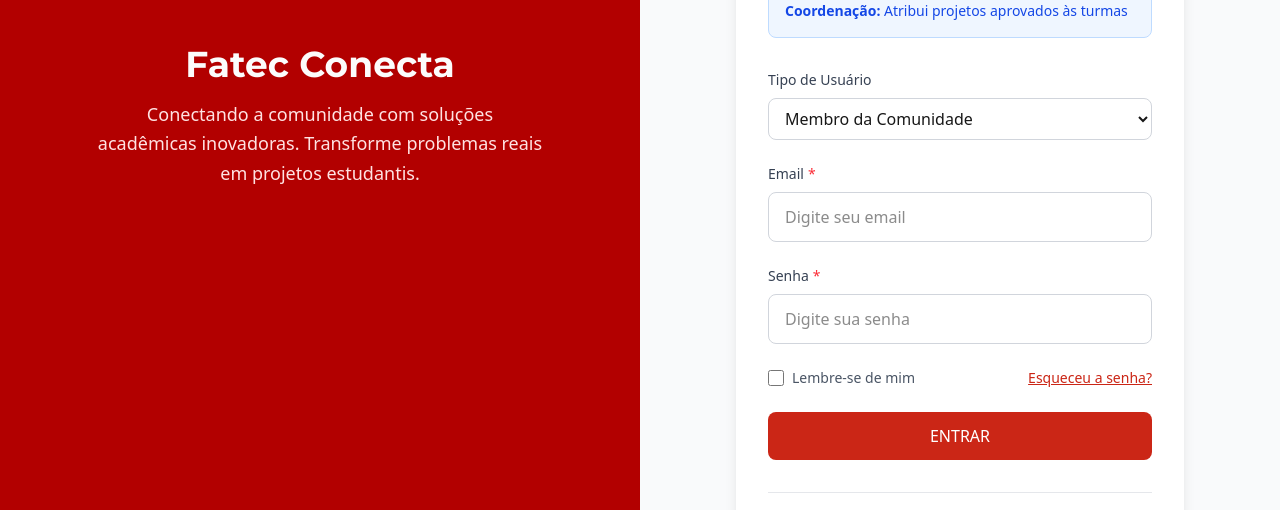
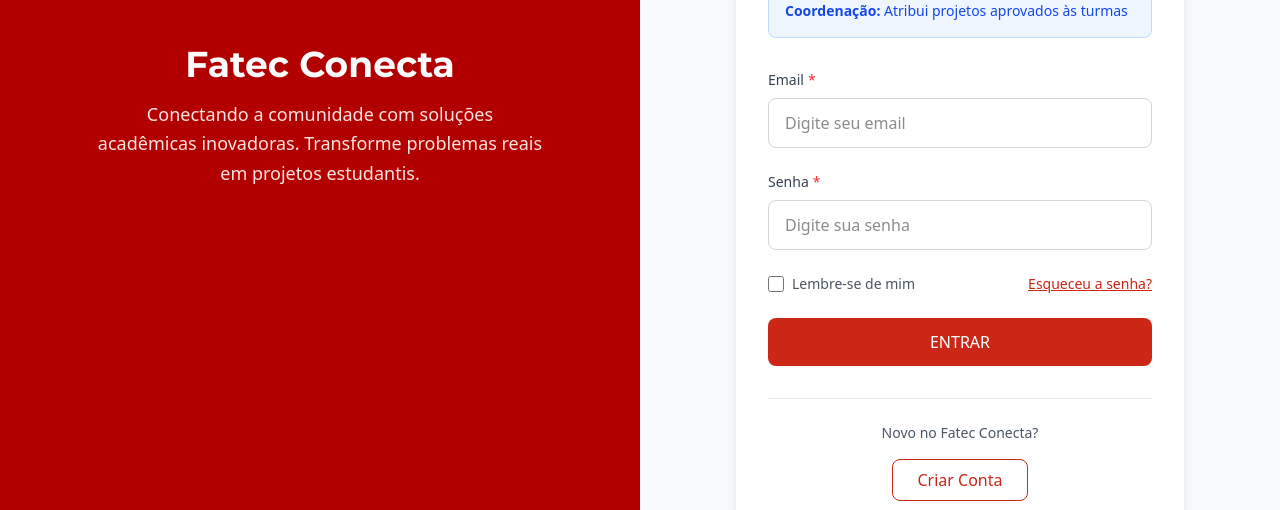
Before and after one commit to LuckyLabs-Fatec/conecta-fatec, a Next.js app: page /autenticacao in a window 1280 px wide. Shown: the part 284-794 px from the top of the page. Built offline with nearby package versions, Linux system fonts and the light colour scheme.

Commit message:
feat: add mock user authentication and update login/register logic to use mock credentials

```diff
--- a/src/app/autenticacao/page.tsx
+++ b/src/app/autenticacao/page.tsx
@@ -8,20 +8,17 @@ import { LoginAside, Input } from "@/components"
 import Link from "next/link";
 import { useAuth, UserRole } from "@/hooks/useAuth";
 import { loginSchema, LoginSchema } from '@/domain/auth/schemas/login.schema';
+import { resolveMockUser } from '@/domain/auth/mockUsers';
 
 export default function LoginPage () {
     const router = useRouter();
     const { login } = useAuth();
     const [isLoading, setIsLoading] = useState(false);
+    const [authError, setAuthError] = useState<string | null>(null);
 
-    const {
-        register,
-        handleSubmit,
-        formState: { errors }
-    } = useForm({
+    const { register, handleSubmit, setError, formState: { errors } } = useForm({
         resolver: zodResolver(loginSchema),
         defaultValues: {
-            userType: 'comunidade',
             email: '',
             password: ''
         }
@@ -31,22 +28,34 @@ export default function LoginPage () {
         setIsLoading(true);
         try {
             // Simulate API delay
+            setAuthError(null);
             await new Promise(resolve => setTimeout(resolve, 800));
+
+            const mock = resolveMockUser(data.email, data.password);
+            if (!mock) {
+                setAuthError('Email ou senha inválidos. Consulte as credenciais em MOCK_LOGINS.md.');
+                setError('email', { type: 'manual', message: ' ' });
+                setError('password', { type: 'manual', message: 'Email ou senha inválidos' });
+                return;
+            }
+
+            const role: UserRole = mock.role;
+            const name = mock.name;
 
             const userData = {
                 id: '1',
-                name: data.email.split('@')[0].charAt(0).toUpperCase() + data.email.split('@')[0].slice(1),
+                name,
                 email: data.email,
                 avatar: `https://doodleipsum.com/700/avatar?i=fd7c77f6b306c724bb34cc62124ff04e`,
                 loginTime: new Date().toISOString(),
-                role: data.userType as UserRole,
-                ...(data.userType === 'coordenacao' && { department: 'Desenvolvimento de Software Multiplataforma' }),
-                ...(data.userType === 'mediador' && { specialization: 'Tecnologia e Inovação' })
+                role,
+                ...(mock.department && { department: mock.department }),
+                ...(mock.specialization && { specialization: mock.specialization })
             };
 
             login(userData);
 
-            const redirectPath = data.userType === 'mediador' || data.userType === 'coordenacao'
+            const redirectPath = role === 'mediador' || role === 'coordenacao'
                 ? '/validar-ideias'
                 : '/';
             router.push(redirectPath);
@@ -83,21 +92,12 @@ export default function LoginPage () {
                         </header>
 
                         <Form onSubmit={handleSubmit(onSubmit)} className="flex flex-col gap-6">
-                            <div>
-                                <label htmlFor="userType" className="block text-sm font-medium text-gray-700 mb-2">
-                                    Tipo de Usuário
-                                </label>
-                                <select
-                                    id="userType"
-                                    {...register('userType')}
-                                    className="w-full px-3 py-2 border border-gray-300 rounded-lg focus:ring-2 focus:ring-[#CB2616] focus:border-[#CB2616] outline-none"
-                                >
-                                    <option value="comunidade">Membro da Comunidade</option>
-                                    <option value="mediador">Mediador</option>
-                                    <option value="coordenacao">Coordenação</option>
-                                </select>
-                                {errors.userType && <p className="text-sm text-red-600 mt-1">{errors.userType.message}</p>}
-                            </div>
+                            {authError && (
+                                <div className="bg-red-50 border border-red-200 text-red-700 rounded-lg p-3">
+                                    {authError}
+                                </div>
+                            )}
+                            {/* Removido: seleção de tipo de usuário. O perfil é determinado por email/senha mock. */}
 
                             <Input
                                 label="Email"
--- a/src/app/cadastro/usuario/page.tsx
+++ b/src/app/cadastro/usuario/page.tsx
@@ -5,7 +5,7 @@ import { useForm } from 'react-hook-form';
 import { zodResolver } from '@hookform/resolvers/zod';
 import { Form } from "@base-ui-components/react/form"
 import { LoginAside, Input } from "@/components"
-import { useAuth, UserRole } from "@/hooks/useAuth"
+import { useAuth } from "@/hooks/useAuth"
 import Link from "next/link";
 import { registerSchema, RegisterSchema } from '@/domain/auth/schemas/register.schema';
 
@@ -14,7 +14,7 @@ export default function RegisterPage() {
     const { login } = useAuth();
     const [isLoading, setIsLoading] = useState(false);
 
-    const { register, handleSubmit, watch, formState: { errors } } = useForm({
+    const { register, handleSubmit, formState: { errors } } = useForm({
         resolver: zodResolver(registerSchema),
         defaultValues: {
             name: '',
@@ -22,14 +22,9 @@ export default function RegisterPage() {
             phone: '',
             password: '',
             confirmPassword: '',
-            userType: 'comunidade',
-            department: '',
-            specialization: '',
             agreeToTerms: false
         }
     });
-
-    const userType = watch('userType');
 
     const onSubmit = async (data: RegisterSchema) => {
         setIsLoading(true);
@@ -43,16 +38,12 @@ export default function RegisterPage() {
                 email: data.email,
                 avatar: `https://doodleipsum.com/700/avatar?i=${Math.random()}`,
                 loginTime: new Date().toISOString(),
-                role: data.userType as UserRole,
-                ...(data.userType === 'coordenacao' && { department: data.department }),
-                ...(data.userType === 'mediador' && { specialization: data.specialization })
+                role: 'comunidade' as const
             };
 
             login(userData);
 
-            const redirectPath = data.userType === 'mediador' || data.userType === 'coordenacao'
-                ? '/validar-ideias'
-                : '/';
+            const redirectPath = '/';
             router.push(redirectPath);
         } catch (error) {
             console.error('Erro ao criar conta:', error);
@@ -93,21 +84,7 @@ export default function RegisterPage() {
                         </header>
 
                         <Form onSubmit={handleSubmit(onSubmit)} className="flex flex-col gap-6">
-                            <div>
-                                <label htmlFor="userType" className="block text-sm font-medium text-gray-700 mb-2">
-                                    Tipo de Usuário *
-                                </label>
-                                <select
-                                    id="userType"
-                                    {...register('userType')}
-                                    className="w-full px-3 py-2 border border-gray-300 rounded-lg focus:ring-2 focus:ring-[#CB2616] focus:border-[#CB2616] outline-none"
-                                    required
-                                >
-                                    <option value="comunidade">Membro da Comunidade</option>
-                                    <option value="mediador">Mediador</option>
-                                    <option value="coordenacao">Coordenação</option>
-                                </select>
-                            </div>
+                            {/* Removido: seleção de tipo de usuário no cadastro. Novas contas são "comunidade". */}
 
                             <Input
                                 label="Nome completo"
@@ -138,31 +115,7 @@ export default function RegisterPage() {
                                 error={errors.phone?.message}
                             />
 
-                            {userType === 'coordenacao' && (
-                                <Input
-                                    label="Departamento"
-                                    id="department"
-                                    type="text"
-                                    placeholder="Ex: Desenvolvimento de Software Multiplataforma"
-                                    required={true}
-                                    {...register('department')}
-                                    error={errors.department?.message}
-                                    description="Informe o departamento que você representa"
-                                />
-                            )}
-
-                            {userType === 'mediador' && (
-                                <Input
-                                    label="Especialização"
-                                    id="specialization"
-                                    type="text"
-                                    placeholder="Ex: Tecnologia e Inovação, Sustentabilidade"
-                                    required={true}
-                                    {...register('specialization')}
-                                    error={errors.specialization?.message}
-                                    description="Informe sua área de especialização"
-                                />
-                            )}
+                            {/* Removidos campos condicionais de coordenação e mediador. */}
 
                             <Input
                                 label="Senha"
--- /dev/null
+++ b/src/domain/auth/mockUsers.ts
@@ -0,0 +1,47 @@
+import { UserRole } from '@/hooks/useAuth';
+
+export type MockUser = {
+  email: string;
+  password: string;
+  role: UserRole;
+  name: string;
+  department?: string; // coordenação
+  specialization?: string; // mediador
+};
+
+export const MOCK_USERS: Record<string, MockUser> = {
+  'comunidade@fatecconecta.com': {
+    email: 'comunidade@fatecconecta.com',
+    password: '123456',
+    role: 'comunidade',
+    name: 'Membro da Comunidade',
+  },
+  'mediador@fatecconecta.com': {
+    email: 'mediador@fatecconecta.com',
+    password: '123456',
+    role: 'mediador',
+    name: 'Mediador(a)',
+    specialization: 'Tecnologia e Inovação',
+  },
+  'coordenacao@fatecconecta.com': {
+    email: 'coordenacao@fatecconecta.com',
+    password: '123456',
+    role: 'coordenacao',
+    name: 'Coordenação',
+    department: 'Desenvolvimento de Software Multiplataforma',
+  },
+  'estudante@fatecconecta.com': {
+    email: 'estudante@fatecconecta.com',
+    password: '123456',
+    role: 'estudante',
+    name: 'Estudante',
+  },
+};
+
+export function resolveMockUser(email: string, password: string): MockUser | null {
+  const key = email.trim().toLowerCase();
+  const user = MOCK_USERS[key];
+  if (!user) return null;
+  if (user.password !== password) return null;
+  return user;
+}
--- a/src/domain/auth/schemas/login.schema.ts
+++ b/src/domain/auth/schemas/login.schema.ts
@@ -1,7 +1,6 @@
 import { z } from 'zod';
 
 export const loginSchema = z.object({
-  userType: z.enum(['comunidade', 'mediador', 'coordenacao']).default('comunidade'),
   email: z.string().min(1, 'Email é obrigatório').email('Email inválido'),
   password: z.string().min(1, 'Senha é obrigatória')
 });
--- a/src/domain/auth/schemas/register.schema.ts
+++ b/src/domain/auth/schemas/register.schema.ts
@@ -6,9 +6,6 @@ export const registerSchema = z.object({
   phone: z.string().optional(),
   password: z.string().min(8, 'Senha deve ter pelo menos 8 caracteres'),
   confirmPassword: z.string().min(1, 'Confirmação de senha é obrigatória'),
-  userType: z.enum(['comunidade', 'mediador', 'coordenacao']).default('comunidade'),
-  department: z.string().optional(),
-  specialization: z.string().optional(),
   agreeToTerms: z.boolean().refine(v => v === true, 'Você deve aceitar os termos e condições')
 }).refine((data) => data.password === data.confirmPassword, {
   message: 'Senhas não coincidem',
--- a/src/hooks/useAuth.ts
+++ b/src/hooks/useAuth.ts
@@ -1,7 +1,7 @@
 'use client';
 import { useState, useEffect } from 'react';
 
-export type UserRole = 'comunidade' | 'mediador' | 'coordenacao';
+export type UserRole = 'comunidade' | 'mediador' | 'coordenacao' | 'estudante';
 
 interface User {
     id: string;
@@ -73,7 +73,7 @@ export const useAuth = () => {
     };
 
     const canSuggestIdeas = () => {
-        return hasPermission('comunidade');
+        return hasPermission(['comunidade', 'estudante']);
     };
 
     return {
```
Also changed, not shown: 1 other file (tests, documents, lock files or other folders).
